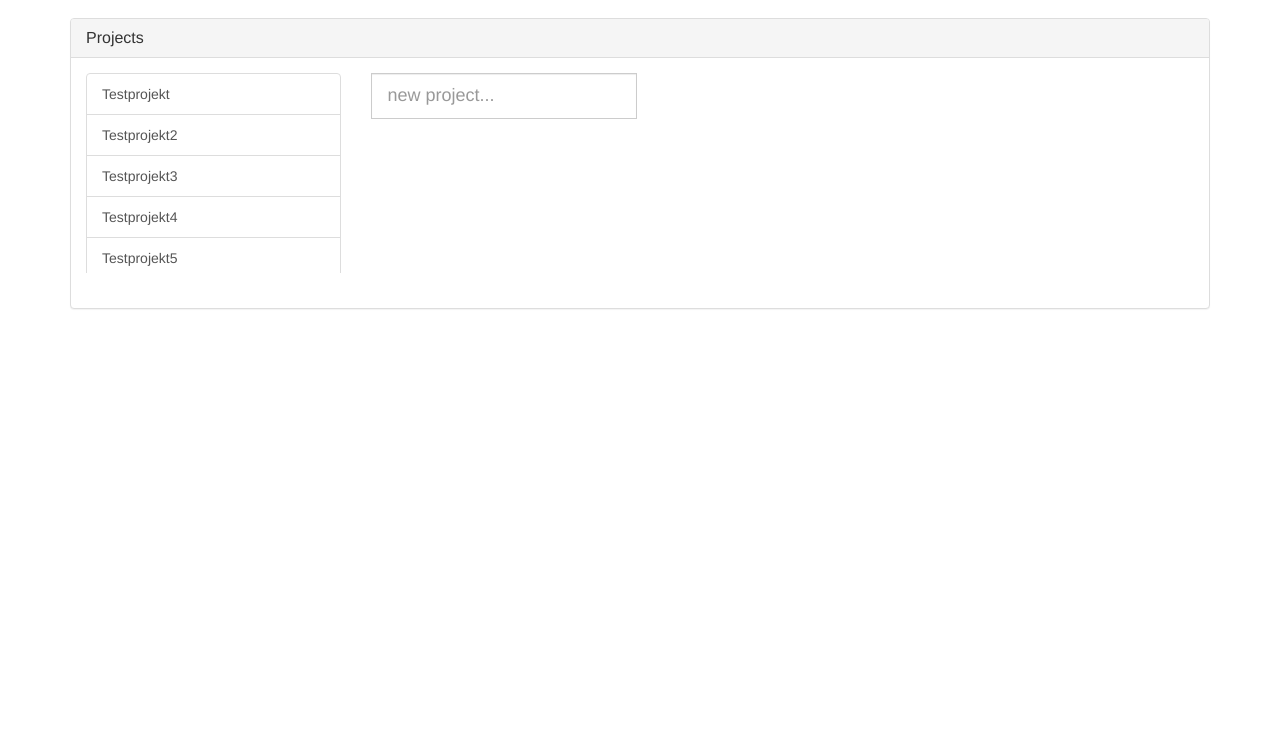
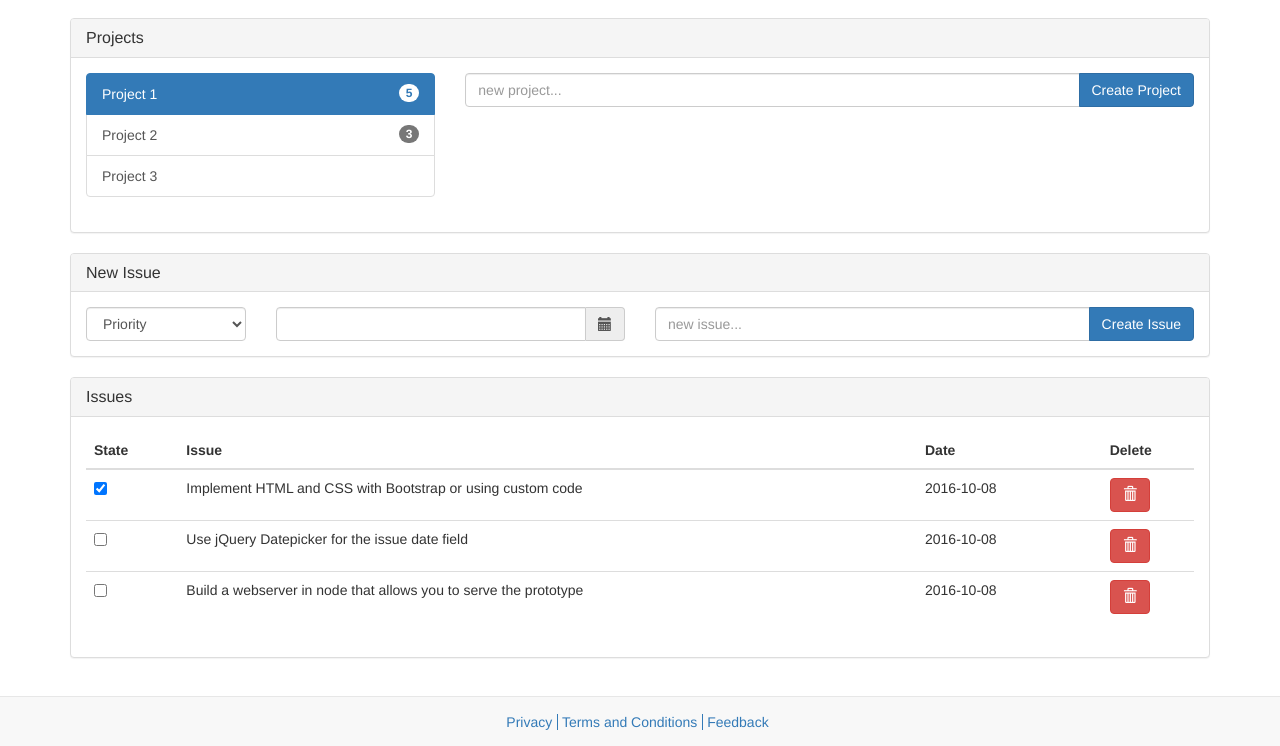
Before and after one commit to halfanimal/IssueTracker, a website: page index.html in a window 1280 px wide. Shown: the part 54-800 px from the top of the page. Drawn offline with nearby package versions, Linux system fonts and the light colour scheme.

Commit message:
Markup created-

```diff
--- a/index.html
+++ b/index.html
@@ -10,12 +10,21 @@
 <body>
     <!-- Header -->
     <nav class="navbar navbar-default">
-        <div class="container">
+        <div class="container container-fluid">
             <div class="navbar-header">
-                <a class="navbar-brand" href="#">Issue Tracker</a>
+                <button type="button" class="navbar-toggle collapsed" data-toggle="collapse" data-target="#bs-example-navbar-collapse-1" aria-expanded="false">
+                    <span class="sr-only">Toggle navigation</span>
+                    <span class="icon-bar"></span>
+                    <span class="icon-bar"></span>
+                    <span class="icon-bar"></span>
+                </button>
+                <a class="navbar-brand" href="#">
+                    <span class="glyphicon glyphicon-check" aria-hidden="true"></span>
+                    IssueTracker
+                </a>
             </div>
 
-            <div class="collapse navbar-collapse" id="navbar">
+            <div class="collapse navbar-collapse" id="bs-example-navbar-collapse-1">
                 <ul class="nav navbar-nav">
                     <li class="active"><a href="#">Home</a></li>
                     <li><a href="#">About</a></li>
@@ -33,36 +42,123 @@
             </div>
             <div class="panel-body">
                 <div class="row">
-                    <div class="col-md-3">
-                        <div class="list-group" id="project-list">
-                            <button type="button" class="list-group-item">Testprojekt</button>
-                            <button type="button" class="list-group-item">Testprojekt2</button>
-                            <button type="button" class="list-group-item">Testprojekt3</button>
-                            <button type="button" class="list-group-item">Testprojekt4</button>
-                            <button type="button" class="list-group-item">Testprojekt5</button>
-                            <button type="button" class="list-group-item">Testprojekt6</button>
-                            <button type="button" class="list-group-item">Testprojekt6</button>
-                            <button type="button" class="list-group-item">Testprojekt6</button>
-                            <button type="button" class="list-group-item">Testprojekt6</button>
+                    <div class="col-md-4">
+                        <div class="list-group">
+                            <button type="button" class="list-group-item active"><span class="badge">5</span>Project 1</button>
+                            <button type="button" class="list-group-item"><span class="badge">3</span>Project 2</button>
+                            <button type="button" class="list-group-item">Project 3</button>
+                        </div>
+                    </div>
+                    <div class="col-md-8">
+                        <div class="input-group">
+                            <input type="text" class="form-control" placeholder="new project...">
+                            <span class="input-group-btn">
+                                <button class="btn btn-primary" type="button">Create Project</button>
+                            </span>
+                        </div>
+                    </div>
+                </div>
+            </div>
+        </div>
 
+        <div class="panel panel-default">
+            <div class="panel-heading">
+                <h3 class="panel-title">New Issue</h3>
+            </div>
+            <div class="panel-body">
+                <div class="row">
+                    <div class="col-md-2">
+                        <select class="form-control" id="issue-select-prio">
+                            <option value="" disabled selected style="display: none;">Priority</option>
+                            <option>1</option>
+                            <option>2</option>
+                            <option>3</option>
+                        </select>
+                    </div>
+                    <div class="col-md-4">
+                        <div class="input-group">
+                            <input type="text" id="issue-datepicker" class="form-control" aria-label="issue-datepicker">
+                            <span class="input-group-addon"><span class="glyphicon glyphicon-calendar"></span></span>
                         </div>
                     </div>
                     <div class="col-md-6">
-                        <div class="input-group input-group-lg">
-                            <input type="text" class="form-control" placeholder="new project...">
+                        <div class="input-group">
+                            <input type="text" class="form-control" placeholder="new issue...">
+                            <span class="input-group-btn">
+                                <button class="btn btn-primary" type="button">Create Issue</button>
+                            </span>
                         </div>
                     </div>
-                    <div class="col-md-3">
+                </div>
+            </div>
+        </div>
 
-                    </div>
-                </div>
+        <div class="panel panel-default">
+            <div class="panel-heading">
+                <h3 class="panel-title">Issues</h3>
+            </div>
+            <div class="panel-body">
+                <table class="table table-hover">
+                    <thead>
+                        <tr>
+                            <th class="col-md-1" scope="col">State</th>
+                            <th class="col-md-8" scope="col">Issue</th>
+                            <th class="col-md-2" scope="col">Date</th>
+                            <th class="col-md-1" scope="col">Delete</th>
+                        </tr>
+                    </thead>
+                    <tbody>
+                        <tr>
+                            <td><input type="checkbox" checked="true"></td>
+                            <td>Implement HTML and CSS with Bootstrap or using custom code</td>
+                            <td>2016-10-08</td>
+                            <td>
+                                <button type="button" class="btn btn-danger">
+                                    <span class="glyphicon glyphicon-trash"></span>
+                                </button>
+                            </td>
+                        </tr>
+                        <tr>
+                            <td><input type="checkbox"></td>
+                            <td>Use jQuery Datepicker for the issue date ﬁeld</td>
+                            <td>2016-10-08</td>
+                            <td>
+                                <button type="button" class="btn btn-danger">
+                                    <span class="glyphicon glyphicon-trash"></span>
+                                </button>
+                            </td>
+                        </tr>
+                        <tr>
+                            <td><input type="checkbox"></td>
+                            <td> Build a webserver in node that allows you to serve the prototype</td>
+                            <td>2016-10-08</td>
+                            <td>
+                                <button type="button" class="btn btn-danger">
+                                    <span class="glyphicon glyphicon-trash"></span>
+                                </button>
+                            </td>
+                        </tr>
+                    </tbody>
+                </table>
             </div>
         </div>
     </div>
 
     <!-- Footer -->
+    <footer class="footer navbar navbar-default navbar-fixed-bottom vertical-align">
+        <div class="container">
+            <div class="row">
+                <div class=".col-md-6 .col-md-offset-3 text-center">
+                    <a class="footer-link" href="#">Privacy</a>
+                    <a class="footer-link" href="#">Terms and Conditions</a>
+                    <a class="footer-link" href="#">Feedback</a>
+                </div>
+            </div>
+        </div>
+    </footer>
 
-    <script src="jquery/dist/jquery.min.js"></script>
+    <!-- jQuery, jQuery-UI and Bootstrap js -->
+    <script src="node_modules/jquery/dist/jquery.min.js"></script>
     <script src="node_modules/bootstrap/dist/js/bootstrap.min.js"></script>
 </body>
 </html>
--- a/resources/css/style.css
+++ b/resources/css/style.css
@@ -1,10 +1,38 @@
 /*
-====================
-Bootstrap Components
-====================
+=======
+General
+=======
 */
 
-.list-group#project-list {
-    max-height: 200px;
-    overflow-y: auto;
+.vertical-align {
+    display: flex;
+    align-items: center;
 }
+
+/*
+======
+Header
+======
+*/
+
+/*
+=======
+Content
+=======
+*/
+
+/*
+======
+Footer
+======
+*/
+
+footer a.footer-link {
+    padding-right: 5px;
+    border-right: 1px solid #337ab7;
+}
+
+footer a.footer-link:last-child {
+    padding-right: 5px;
+    border-right: none;
+}
```
